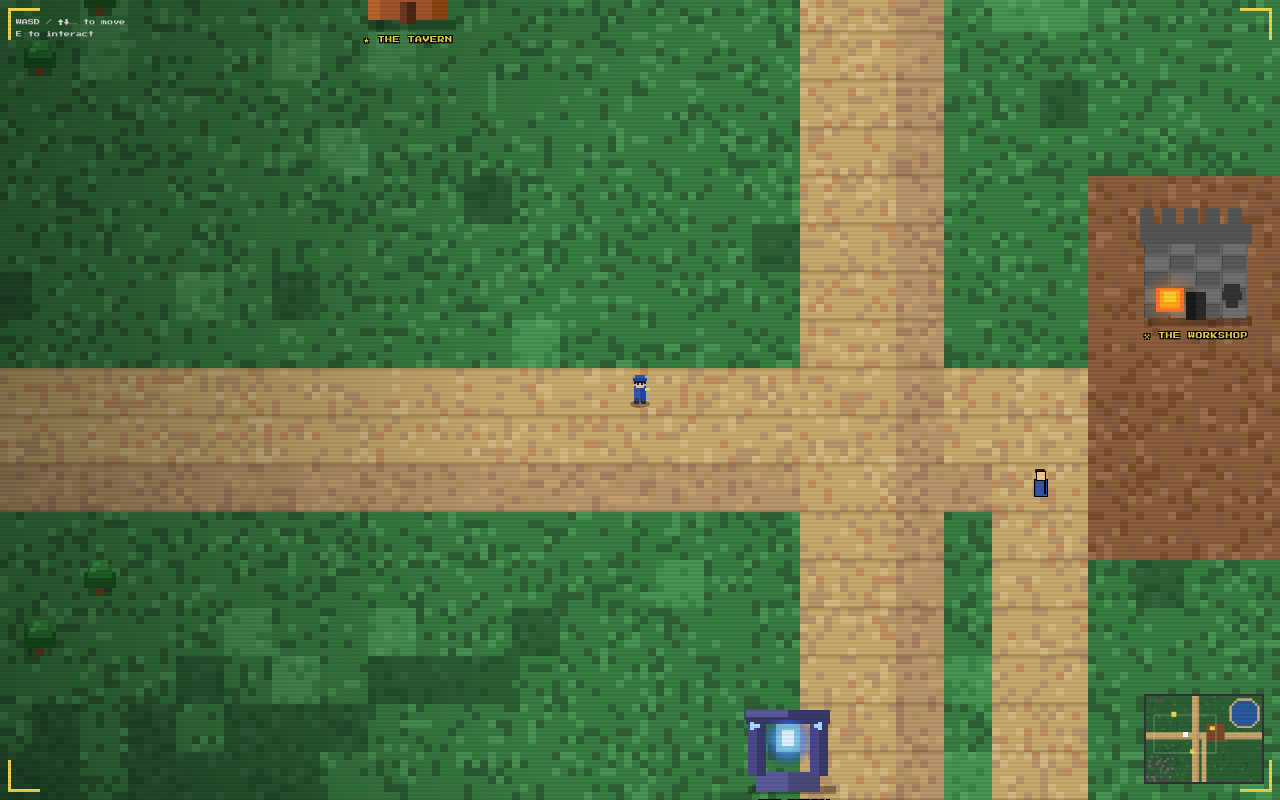
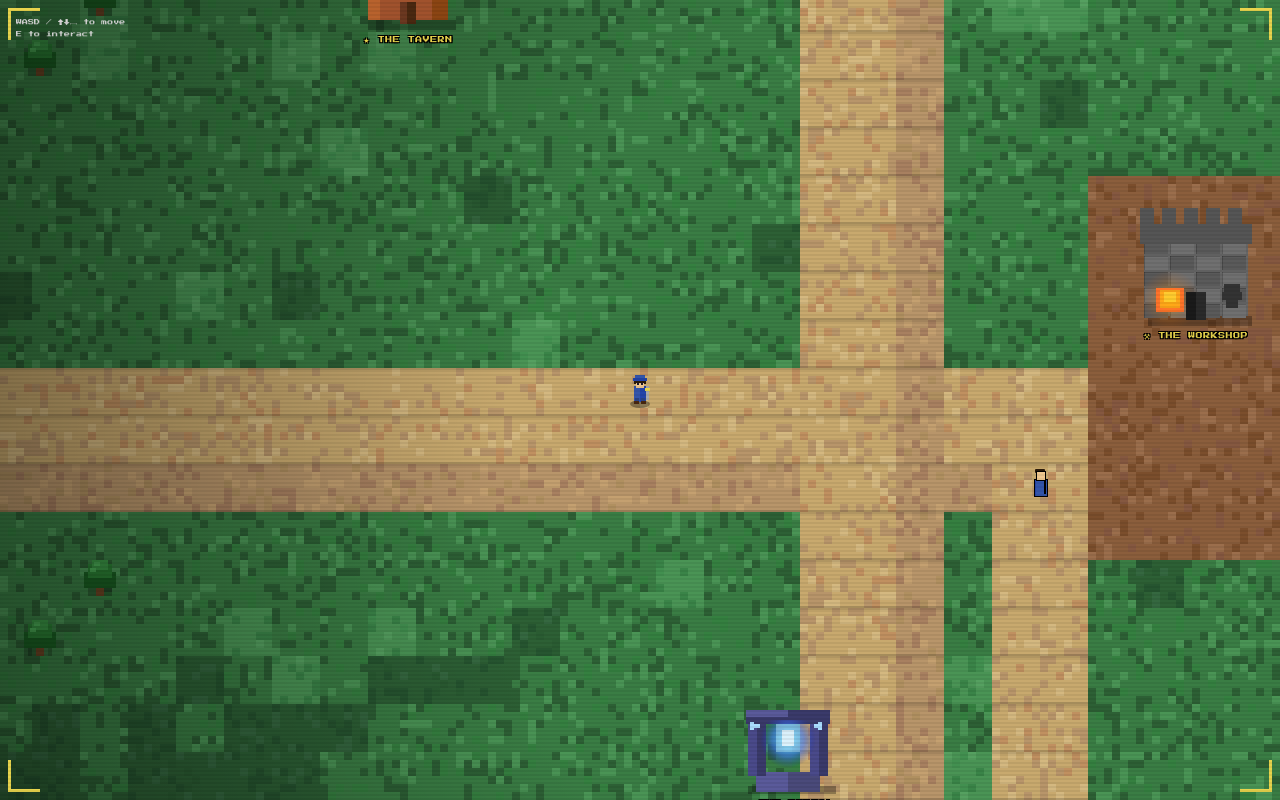
Before and after one commit to luke-monroe/AU-Personal-Website, a plain HTML site: page www/index.html in a window 1280 px wide. Drawn offline with Linux system fonts and the light colour scheme.

Commit message:
feat: remove minimap

```diff
--- a/www/index.html
+++ b/www/index.html
@@ -23,10 +23,10 @@
 </div>
 
 <!-- MINIMAP -->
-<div id="minimap">
+<!-- <div id="minimap">
   <span id="minimap-label">MAP</span>
   <canvas id="minimap-canvas" width="120" height="90"></canvas>
-</div>
+</div> -->
 
 <!-- INTERACT PROMPT -->
 <div id="interact-prompt">
--- a/www/logic.js
+++ b/www/logic.js
@@ -654,36 +654,36 @@ function drawPlayer(facing, frame) {
 drawPlayer('down', 0);
 
 // ── Minimap ───────────────────────────────
-const miniCanvas = document.getElementById('minimap-canvas');
-const mc = miniCanvas.getContext('2d');
-mc.imageSmoothingEnabled = false;
+// const miniCanvas = document.getElementById('minimap-canvas');
+// const mc = miniCanvas.getContext('2d');
+// mc.imageSmoothingEnabled = false;
 
 let camX = 0, camY = 0, worldScale = 1.2;
 
-function drawMinimap(px, py) {
-  mc.clearRect(0, 0, 120, 90);
-  const sx = 120 / W, sy = 90 / H;
-  // Tile overview
-  for (let r = 0; r < 38; r++) {
-    for (let c = 0; c < 50; c++) {
-      const key = TILE_KEYS[tileMap[r][c]];
-      mc.fillStyle = MINIMAP_COLORS[key] || '#2d6035';
-      mc.fillRect(c * TS * sx, r * TS * sy, Math.ceil(TS * sx), Math.ceil(TS * sy));
-    }
-  }
-  // Zone markers
-  zones.forEach(z => {
-    mc.fillStyle = '#e8d44d';
-    mc.fillRect(z.x * sx - 2, z.y * sy - 2, 5, 5);
-  });
-  // Player dot
-  mc.fillStyle = '#fff';
-  mc.fillRect(px * sx - 2, py * sy - 2, 5, 5);
-  // Viewport rect
-  mc.strokeStyle = 'rgba(255,255,255,0.3)';
-  mc.lineWidth = 1;
-  mc.strokeRect(-camX * sx, -camY * sy, window.innerWidth * sx / worldScale, window.innerHeight * sy / worldScale);
-}
+// function drawMinimap(px, py) {
+//   mc.clearRect(0, 0, 120, 90);
+//   const sx = 120 / W, sy = 90 / H;
+//   // Tile overview
+//   for (let r = 0; r < 38; r++) {
+//     for (let c = 0; c < 50; c++) {
+//       const key = TILE_KEYS[tileMap[r][c]];
+//       mc.fillStyle = MINIMAP_COLORS[key] || '#2d6035';
+//       mc.fillRect(c * TS * sx, r * TS * sy, Math.ceil(TS * sx), Math.ceil(TS * sy));
+//     }
+//   }
+//   // Zone markers
+//   zones.forEach(z => {
+//     mc.fillStyle = '#e8d44d';
+//     mc.fillRect(z.x * sx - 2, z.y * sy - 2, 5, 5);
+//   });
+//   // Player dot
+//   mc.fillStyle = '#fff';
+//   mc.fillRect(px * sx - 2, py * sy - 2, 5, 5);
+//   // Viewport rect
+//   mc.strokeStyle = 'rgba(255,255,255,0.3)';
+//   mc.lineWidth = 1;
+//   mc.strokeRect(-camX * sx, -camY * sy, window.innerWidth * sx / worldScale, window.innerHeight * sy / worldScale);
+// }
 
 // ── Camera ────────────────────────────────
 function updateCamera(px, py) {
@@ -853,7 +853,7 @@ function gameLoop() {
     playerEl.style.top  = (py - 28) + 'px';
     checkProximity(px, py);
     updateCamera(px, py);
-    drawMinimap(px, py);
+    // drawMinimap(px, py);
   }
   animFrame++;
   requestAnimationFrame(gameLoop);
@@ -877,5 +877,5 @@ handleResize();
 // ── Start ─────────────────────────────────
 createNpcElements();
 updateCamera(px, py);
-drawMinimap(px, py);
+// drawMinimap(px, py);
 gameLoop();
```
